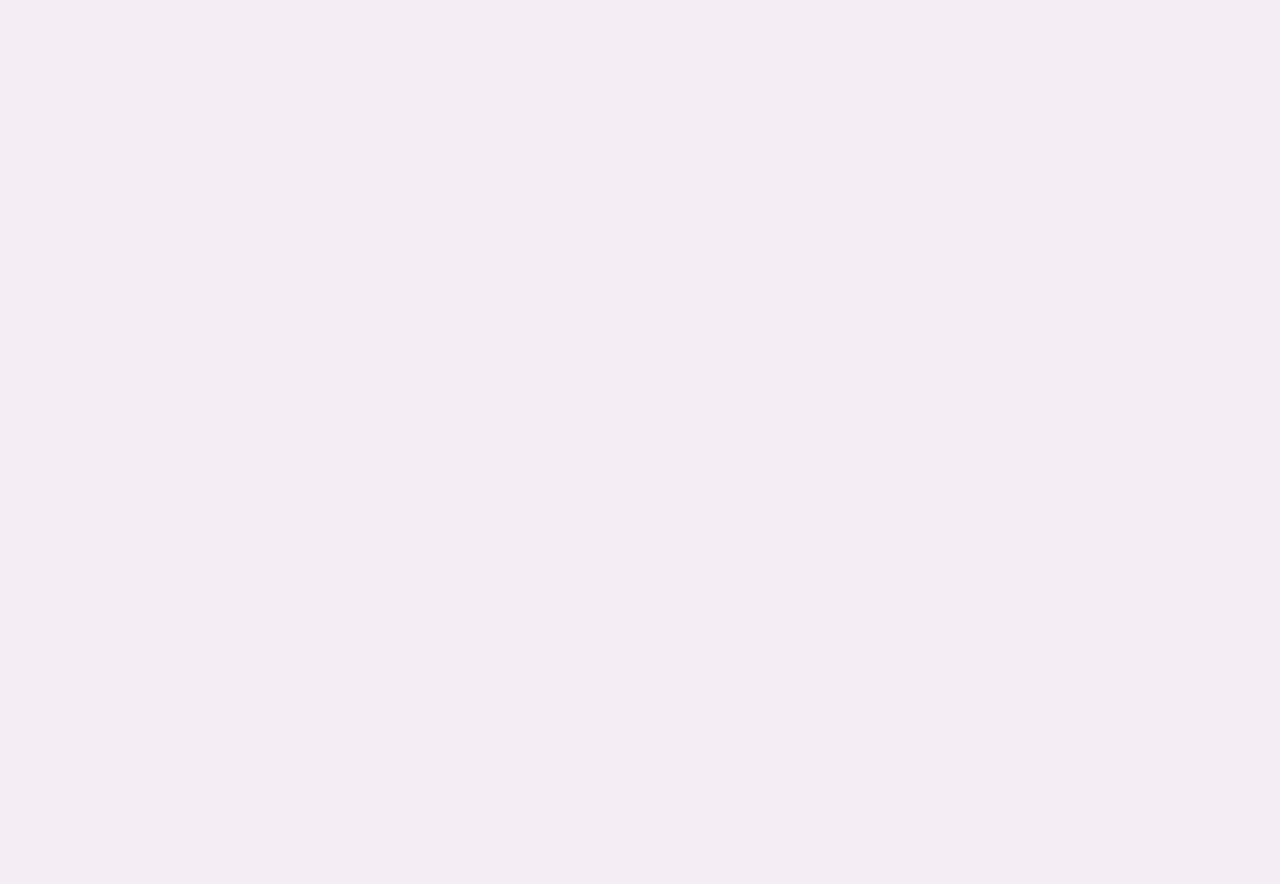
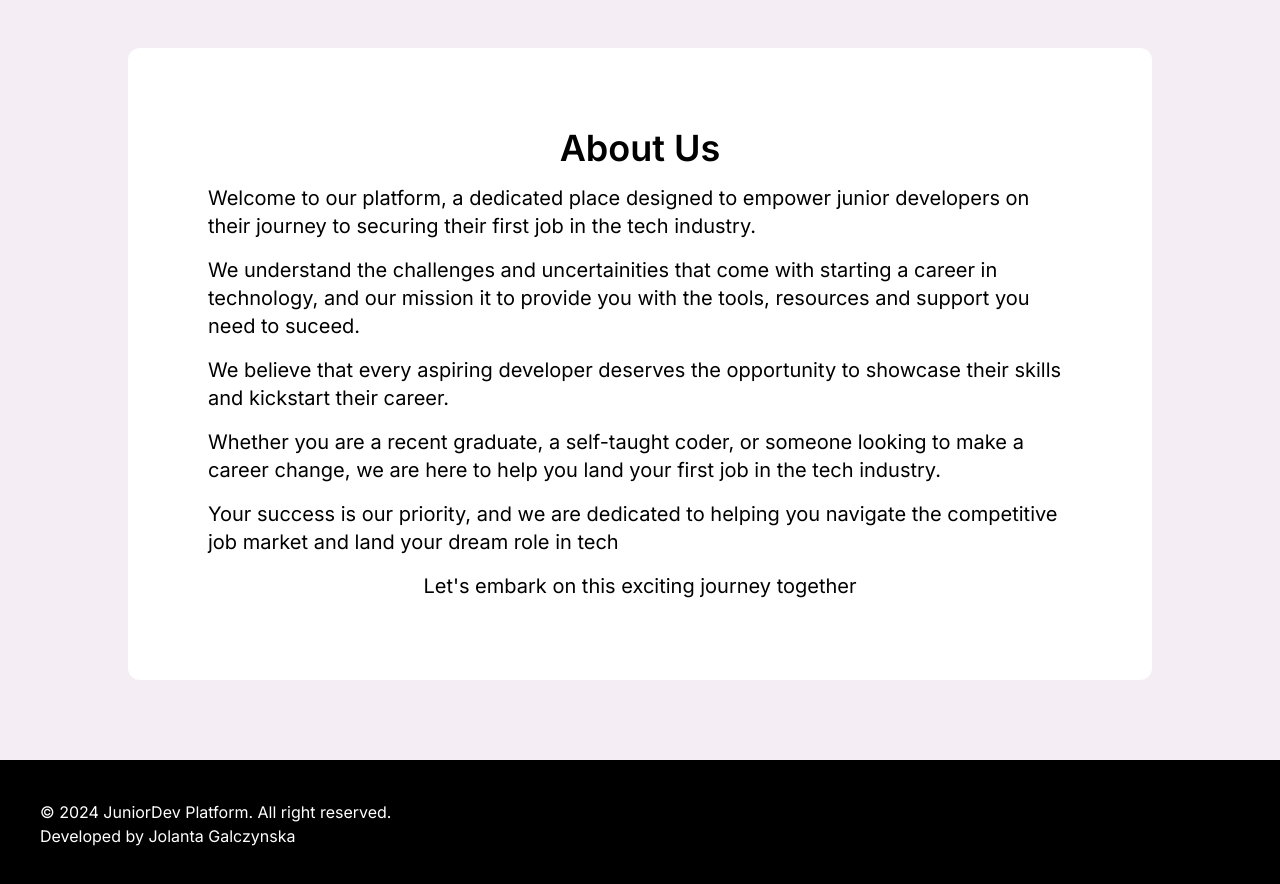
Before and after one commit to Jolanta27/JuniorDevelopers-job-platform, a Next.js app: page / in a window 1280 px wide. Shown: the part 960-1844 px from the top of the page. Before the commit the page ends 1008 px from the top, so only its background shows below. Built offline with nearby package versions, Linux system fonts and the light colour scheme.

Commit message:
added about us component and footer to project

```diff
--- a/app/components/Layout.tsx
+++ b/app/components/Layout.tsx
@@ -1,6 +1,7 @@
 import React, { ReactNode } from 'react';
 import Nav from '../components/nav/Nav';
-import SearchForm from './SearchForm';
+import AboutUs from '../../pages/AboutUs';
+import Footer from '../../pages/Footer';
 
 interface LayoutProps {
   children: ReactNode;
@@ -13,7 +14,8 @@ const Layout = ({ children }: LayoutProps) => {
   return (
     <>
         <Nav />
-      <footer></footer>
+        <AboutUs />
+        <Footer />
     </>
   );
 };
--- a/app/components/nav/Nav.jsx
+++ b/app/components/nav/Nav.jsx
@@ -1,6 +1,6 @@
     import React from 'react';
     import Link from 'next/link';
-    import SearchForm from '../SearchForm';
+    import SearchForm from '../../../pages/SearchForm';
 
 
     const Nav = () => {
--- /dev/null
+++ b/pages/AboutUs.js
@@ -0,0 +1,18 @@
+import React from 'react';
+
+const AboutUs = () => {
+  return (
+    <div className='flex justify-center items-center'>
+    <div className='flex flex-col items-center  gap-4 p-20 bg-white w-4/5 justify-center rounded-xl mb-20' >
+    <h1 className='text-4xl font-semibold'>About Us</h1>
+    <p className='text-xl'>Welcome to our platform, a dedicated place designed to empower junior developers on their journey to securing their first job in the tech industry.</p>
+    <p className='text-xl'>We understand the challenges and uncertainities that come with starting a career in technology, and our mission it to provide you with the tools, resources and support you need to suceed.</p>
+    <p className='text-xl'>We believe that every aspiring developer deserves the opportunity to showcase their skills and kickstart their career.</p>
+    <p className='text-xl'>Whether you are a recent graduate, a self-taught coder, or someone looking to make a career change, we are here to help you land your first job in the tech industry.</p>
+    <p className='text-xl'>Your success is our priority, and we are dedicated to helping you navigate the competitive job market and land your dream role in tech</p>
+    <p className='text-xl'>Let's embark on this exciting journey together</p>
+    </div>
+    </div>
+  )
+}
+export default AboutUs;
--- /dev/null
+++ b/pages/Footer.js
@@ -0,0 +1,13 @@
+import React from 'react'
+
+const Footer = () => {
+  return (
+    <div>
+        <footer className='bg-black text-white p-10'>
+            <p>© {new Date().getFullYear()} <span>JuniorDev Platform. All right reserved.</span></p>
+            <p>Developed by Jolanta Galczynska</p>
+        </footer>
+    </div>
+  );
+};
+export default Footer;
--- a/app/components/SearchForm.tsx
+++ b/pages/SearchForm.tsx
@@ -1,10 +1,10 @@
 'use client';
 
 import { useState } from 'react';
-import { locations, positions, technologies } from '../utils';
+import { locations, positions, technologies } from '../app/utils';
 import Select from 'react-select';
 import makeAnimated from 'react-select/animated';
-import JobsPage from '../../pages/jobs';
+import JobsPage from './jobs';
 
 export type FormState = {
   location: string;
--- a/tsconfig.json
+++ b/tsconfig.json
@@ -21,6 +21,6 @@
       "@/*": ["./src/*"]
     }
   },
-  "include": ["next-env.d.ts", "**/*.ts", "**/*.tsx", ".next/types/**/*.ts", "app/components/nav/SearchForm.jsx", "app/components/Layout.tsx", "app/API/api.tsx"],
+  "include": ["next-env.d.ts", "**/*.ts", "**/*.tsx", ".next/types/**/*.ts", "app/components/nav/SearchForm.jsx", "app/components/Layout.tsx", "app/API/api.tsx", "pages/AboutUs.js", "pages/Footer.js"],
   "exclude": ["node_modules"]
 }
```
